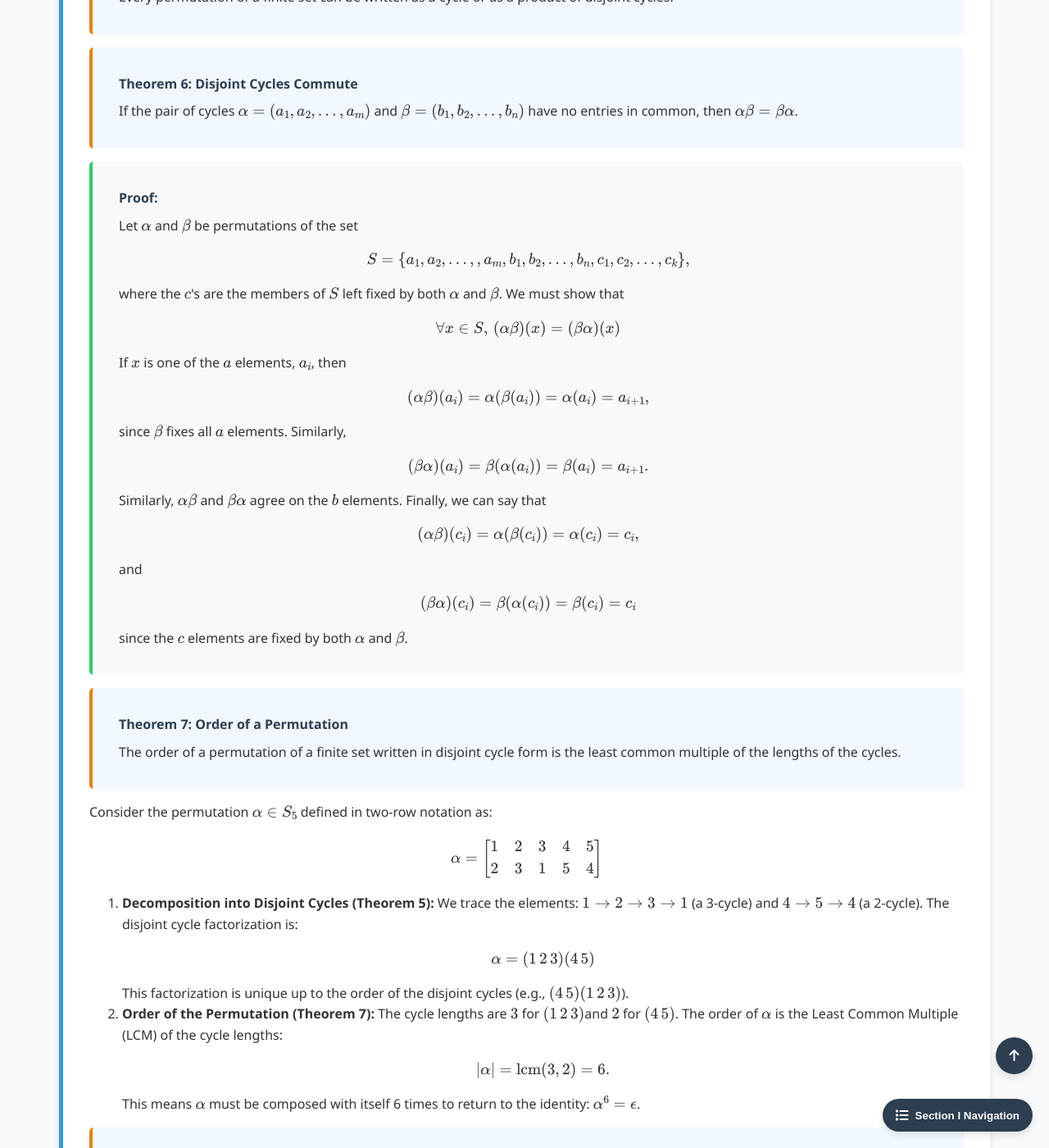
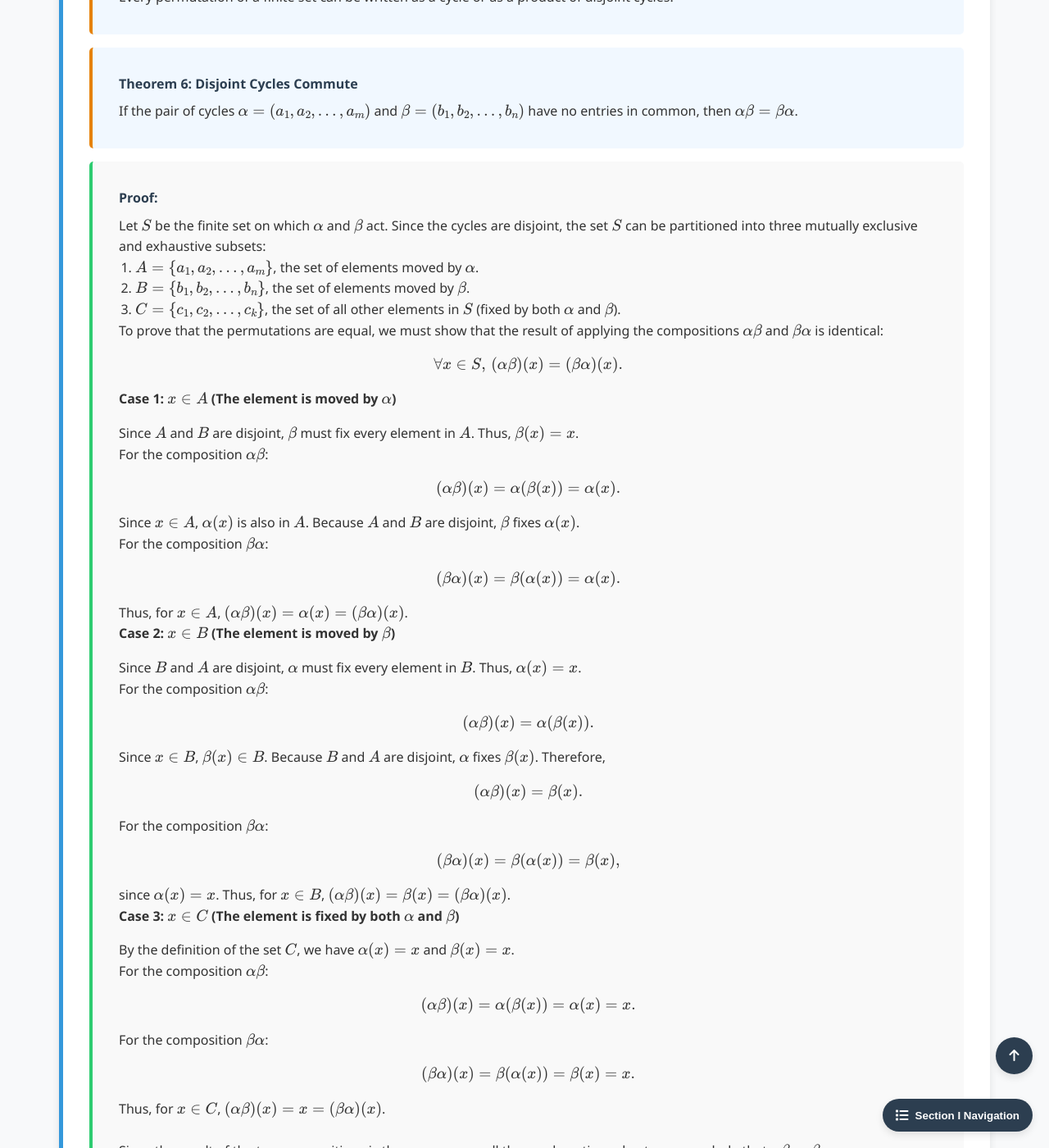
Before and after one commit to Yusukey01/yusukey01.github.io, a Jekyll site: the page built from Mathematics/Linear_algebra/cyclic_groups.html, in a window 1280 px wide and 1400 px high, scrolled down 9681 px. Shown: the whole window at 82% size. Built offline with Jekyll 4.4.1, drawn with Linux system fonts in a browser that asks for light colours; some of the changed text lies outside the part shown.

Commit message:
Section I-16, fixed Proof of Theorem 6

```diff
--- a/Mathematics/Linear_algebra/cyclic_groups.html
+++ b/Mathematics/Linear_algebra/cyclic_groups.html
@@ -553,31 +553,69 @@ uses_python: false
 
                 <div class="proof">
                     <span class="proof-title">Proof:</span>
-                    Let \(\alpha\) and \(\beta\) be permutations of the set
+                    Let \(S\) be the finite set on which \(\alpha\) and \(\beta\) act. Since the cycles are disjoint,
+                    the set \(S\) can be partitioned into three mutually exclusive and exhaustive subsets:
+
+                    <ol style="padding-left: 20px;">
+                        <li>\(A = \{a_1, a_2, \ldots, a_m\}\), the set of elements moved by \(\alpha\).</li>
+                        <li>\(B = \{b_1, b_2, \ldots, b_n\}\), the set of elements moved by \(\beta\).</li>
+                        <li>\(C = \{ c_1, c_2, \ldots,  c_k\}\), the set of all other elements in \(S\) (fixed by both \(\alpha\) and \(\beta\)).</li>
+                    </ol>
+
+                    To prove that the permutations are equal, we must show that the result of applying the compositions
+                    \(\alpha \beta\) and \(\beta \alpha\) is identical:
                     \[
-                    S = \{a_1, a_2, \ldots, , a_m, b_1, b_2, \ldots, b_n, c_1, c_2, \ldots,  c_k\},
+                     \forall x \in S, \, (\alpha \beta)(x) = (\beta \alpha)(x).
                     \]
-                    where the \(c\)'s are the members of \(S\) left fixed by both \(\alpha\) and \(\beta\). We must show that
+
+                    <p><strong>Case 1: \(x \in A\) (The element is moved by \(\alpha\))</strong></p>
+                    Since \(A\) and \(B\) are disjoint, \(\beta\) must fix every element in \(A\). Thus, \(\beta(x) = x\).
+                    <br>
+                    For the composition \(\alpha \beta\):
                     \[
-                    \forall x \in S, \, (\alpha \beta)(x) = (\beta \alpha)(x)
+                    (\alpha \beta)(x) = \alpha(\beta (x)) = \alpha(x).
                     \]
-                    If \(x\) is one of the \(a\) elements, \(a_i\), then
+                    Since \(x \in A\), \(\alpha(x)\) is also in \(A\). Because \(A\) and \(B\) are disjoint, \(\beta\) fixes \(\alpha(x)\).
+                    <br>
+                    For the composition \(\beta \alpha\):
                     \[
-                    (\alpha \beta)(a_i) = \alpha(\beta (a_i)) = \alpha(a_i) = a_{i+1},
+                    (\beta \alpha)(x) = \beta (\alpha (x)) = \alpha (x).
                     \]
-                    since \(\beta\) fixes all \(a\) elements. Similarly,
+                    Thus, for \(x \in A\), \((\alpha \beta)(x) = \alpha(x) = (\beta \alpha)(x)\).
+
+                    <p><strong>Case 2: \(x \in B\) (The element is moved by \(\beta\))</strong></p>
+                    Since \(B\) and \(A\) are disjoint, \(\alpha\) must fix every element in \(B\). Thus, \(\alpha(x) = x\).
+                    <br>
+                    For the composition \(\alpha \beta\):
                     \[
-                     (\beta \alpha )(a_i) = \beta (\alpha (a_i)) = \beta(a_i) = a_{i+1}.
+                    (\alpha \beta)(x) = \alpha(\beta (x)).
                     \]
-                    Similarly, \(\alpha \beta\) and \(\beta \alpha\) agree on the \(b\) elements. Finally, we can say that
+                    Since \(x \in B\), \(\beta(x) \in B\). Because \(B\) and \(A\) are disjoint, \(\alpha\) fixes \(\beta(x)\). Therefore,
                     \[
-                    (\alpha \beta)(c_i) = \alpha(\beta (c_i)) = \alpha(c_i) = c_{i},
+                    (\alpha \beta)(x) = \beta (x).
                     \]
-                    and
+                    For the composition \(\beta \alpha\):
                     \[
-                    (\beta \alpha )(c_i) = \beta (\alpha (c_i)) = \beta(c_i) = c_{i}
+                    (\beta \alpha)(x) = \beta (\alpha (x)) = \beta (x),
                     \]
-                    since the \(c\) elements are fixed by both \(\alpha\) and \(\beta\).
+                    since \(\alpha(x) = x\).
+                    Thus, for \(x \in B\), \((\alpha \beta)(x) = \beta(x) = (\beta \alpha)(x)\).
+
+                    <p><strong>Case 3: \(x \in C\) (The element is fixed by both \(\alpha\) and \(\beta\))</strong></p>
+                    By the definition of the set \(C\), we have \(\alpha(x) = x\) and \(\beta(x) = x\).
+                    <br>
+                    For the composition \(\alpha \beta\):
+                    \[
+                    (\alpha \beta)(x) = \alpha(\beta (x)) = \alpha(x) = x.
+                    \]
+                    For the composition \(\beta \alpha\):
+                    \[
+                    (\beta \alpha)(x) = \beta (\alpha (x)) = \beta (x) = x.
+                    \]
+                    Thus, for \(x \in C\), \((\alpha \beta)(x) = x = (\beta \alpha)(x)\).
+                    <br><br>
+                    Since the result of the two compositions is the same across all three exhaustive subsets,
+                    we conclude that \(\alpha \beta = \beta \alpha\).
                 </div>
 
                 <div class="theorem">
```
